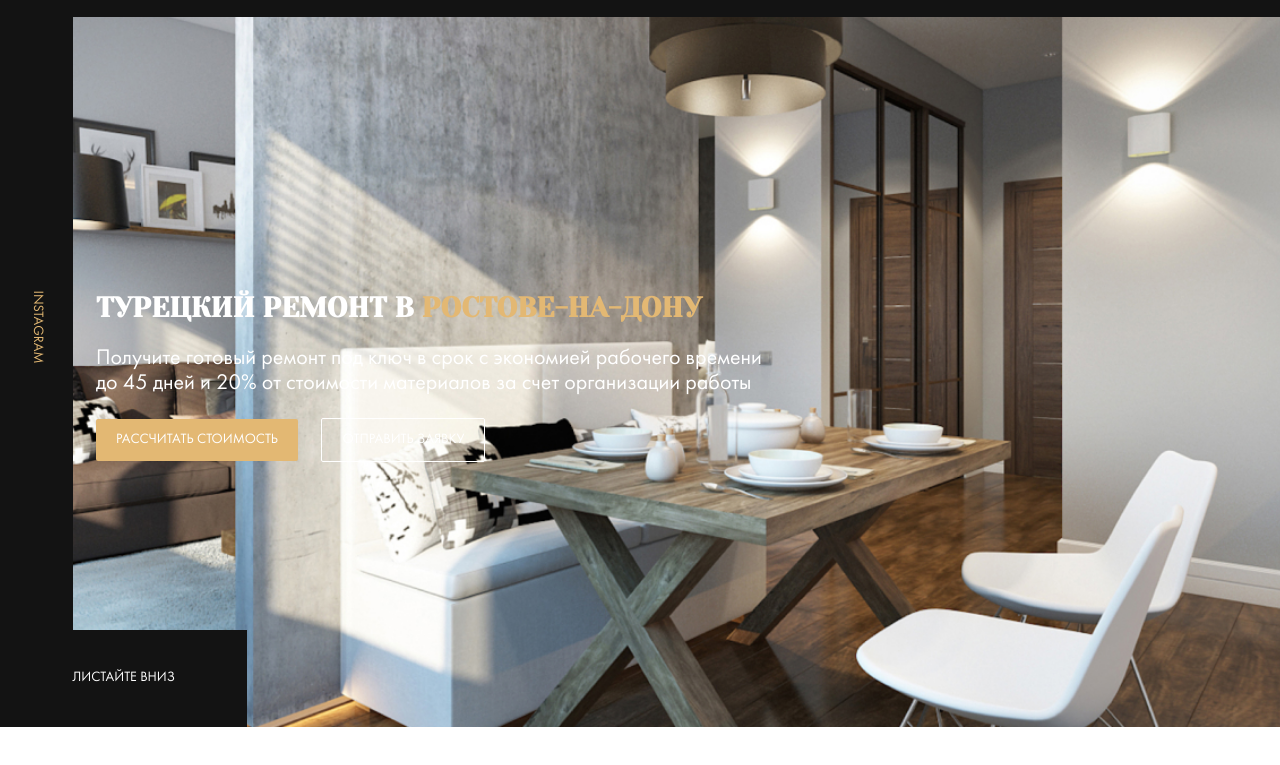
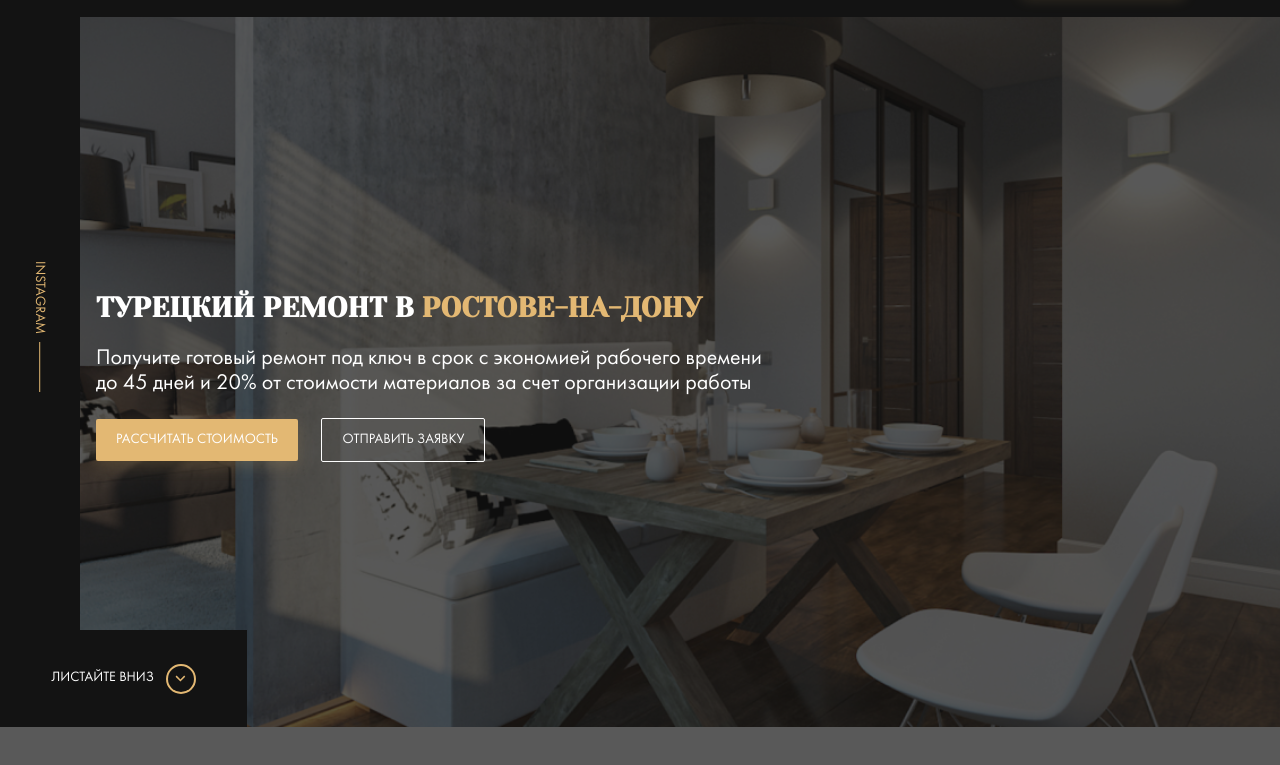
Before and after one commit to Alesya1408/repair-design-, a website: page index.html in a window 1280 px wide. Shown: the part 73-838 px from the top of the page. Before the commit the page ends 800 px from the top, so only its background shows below. Drawn offline with Linux system fonts and the light colour scheme; files whose address does not match are found by name.

Commit message:
feat: add hover effect to primary button

```diff
--- a/sass/_interface.sass
+++ b/sass/_interface.sass
@@ -3,9 +3,15 @@
  border: none
  border-radius: 2px
  text-transform: uppercase
+ &:hover
+  cursor: pointer
  &--primary
   background-color: $primary
   color: $light
+  box-shadow: 0px 5px 15px rgba($primary,0.2)
+  transition: box-shadow 0.3s
+  &:hover
+   box-shadow: none
  &--outline
   border: 1px solid $light
   background-color: transparent
--- a/sass/templates/_header.sass
+++ b/sass/templates/_header.sass
@@ -19,6 +19,9 @@
   text-decoration: none
   text-transform: uppercase
   margin-right: 40px
+  transition: color 0.2s
+  &:hover
+    color: $primary
 .phone
  color: $primary
 .contacts
--- a/sass/templates/_hero.sass
+++ b/sass/templates/_hero.sass
@@ -7,7 +7,14 @@
  background: $dark url('../img/hero-bg.jpg') no-repeat center / cover
  height: 100vh
  color: $light
+ &::before
+   content: ''
+   position: absolute
+   width: 100%
+   height: 100%
+   background-color: rgba($dark, 0.7)
  &__content
+  position: relative
   max-width: 670px
  &__text
   font-size: 22px
@@ -33,16 +40,33 @@
   text-transform: uppercase
   text-decoration: none
   color: $light
+  &::after
+    content: ''
+    background: url('../img/arrow-down.svg') no-repeat center
+    width: 30px
+    height: 30px
+    border: 2px solid $primary
+    border-radius: 50%
+    margin-left: 12px
 .instagram
  display: flex
  justify-content: center
  align-items: center
  background-color: $dark
  &__link
+  display: flex
+  align-items: center
   text-transform: uppercase
   text-decoration: none
   color: $primary
   transform: rotate(90deg)
+  line-height: 0.8
+  &::after
+    content: ''
+    width: 50px
+    height: 1px
+    background-color: $primary
+    margin-left: 8px
 .title
  margin: 0
  font-family: 'Yeseva One', cursive
```
Also changed, not shown: css/style.css, img/arrow-down.svg (added).
